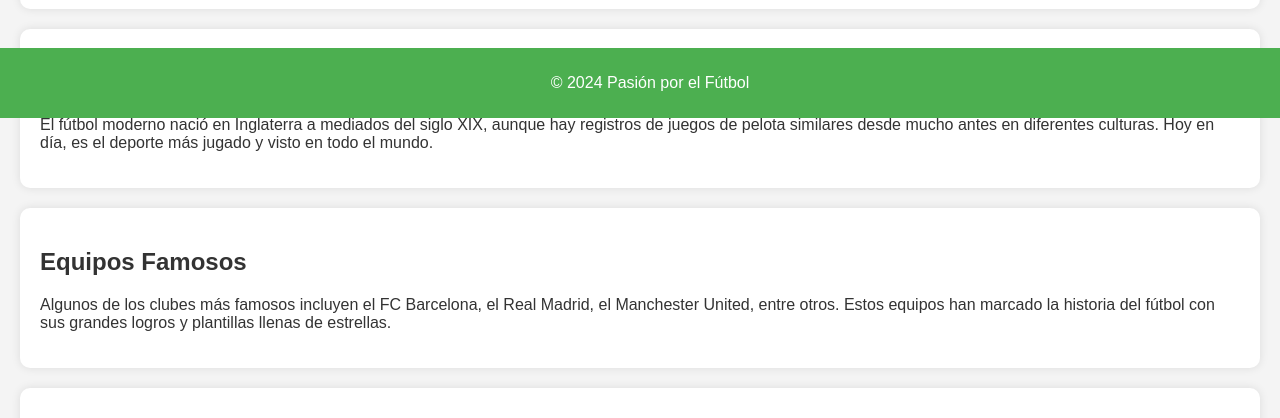
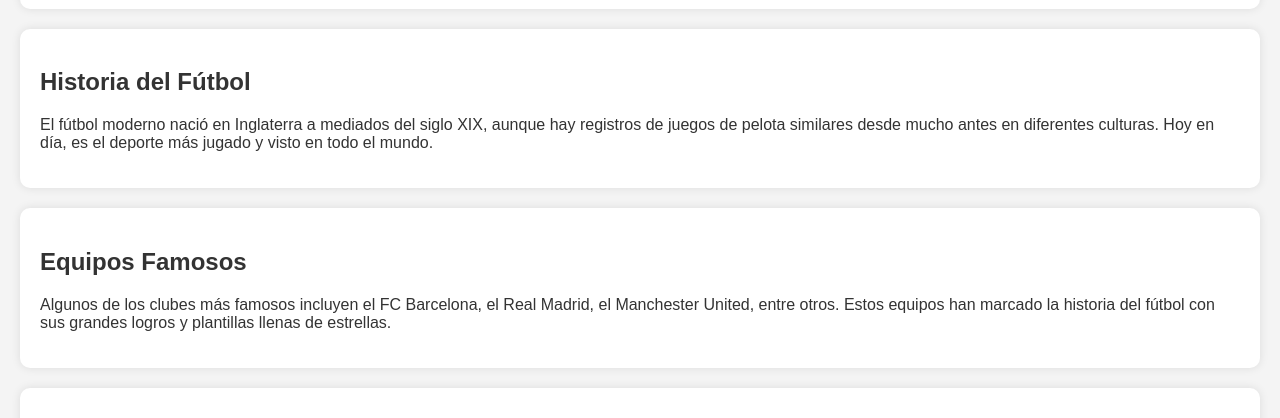
Before and after one commit to Alejo2204/futbol, a plain HTML site: page index.html in a window 1280 px wide. Shown: the part 682-1100 px from the top of the page. Drawn offline with Linux system fonts and the light colour scheme.

Commit message:
Update index.html

```diff
--- a/index.html
+++ b/index.html
@@ -80,13 +80,12 @@
 
    <section id="video">
     <h2>Video Destacado</h2>
-    <p>Haz clic en el siguiente enlace para ver el video en YouTube:</p>  <a href="https://www.youtube.com/watch?v=EYPKypYcMmA"_blank">Ver video de fútbol</a>
+    <p>Haz clic en el siguiente enlace para ver el video en YouTube:</p>
+        <a href="https://www.youtube.com/watch?v=EYPKypYcMmA"_blank">Ver video de fútbol</a>
 
 </section>
 
-    <footer>
-        <p>© 2024 Pasión por el Fútbol</p>
-    </footer>
+
 
 </body>
 </html>
```
